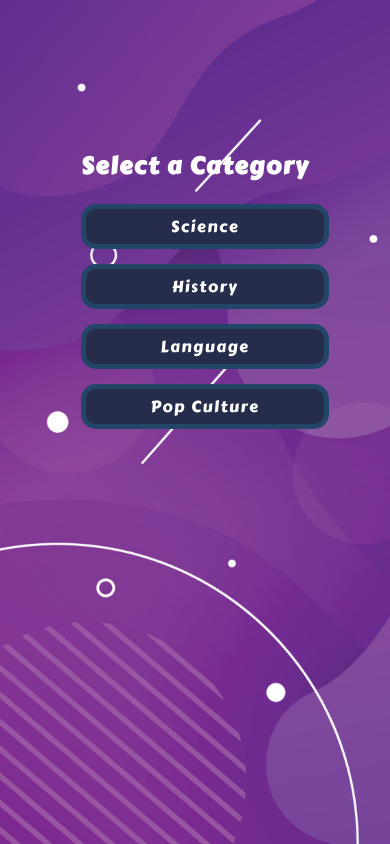
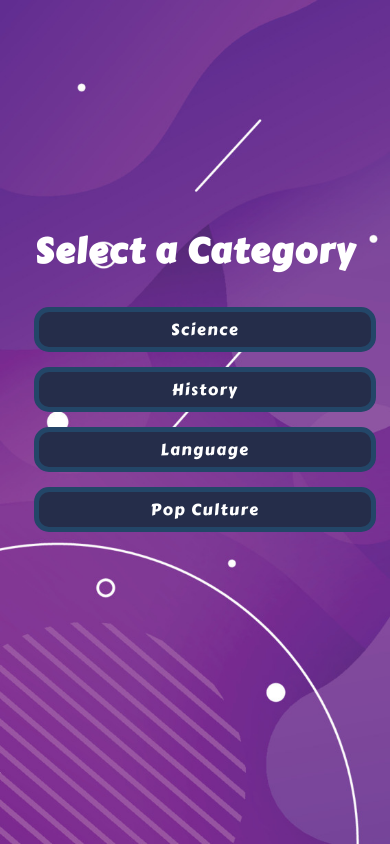
Before and after one commit to BrookeStricklandMTEC/react-psych, a React (Create React App) app in the folder react-psych/: page /category in a window 390 px wide. Built offline with nearby package versions, Linux system fonts and the light colour scheme.

Commit message:
category select being built

```diff
--- a/react-psych/src/App.css
+++ b/react-psych/src/App.css
@@ -16,7 +16,6 @@ body {
   min-height: 100vh;
 
 }
-
 
 /* Start game screen */
 .start-title{
@@ -38,11 +37,13 @@ body {
 .category-header{
   display: flex;
   justify-content: center;
+  font-size: 35px;
 }
 .category-div{
   margin-bottom: 150px;
 }
 .category-content{
+  font-size: 25px;
   margin-top: 50px;
 }
 /*  */
@@ -146,6 +147,8 @@ body {
     align-items: center;
     min-height: 80vh;
   }
+
+  /*  Start Game Screen */
   .title{
     display: flex;
     justify-content: center;
@@ -168,6 +171,20 @@ body {
     padding: 15px;
     margin-top: 130px;
   }
+/*  */
+
+/* Category screen */
+.category-header{
+  display: flex;
+  justify-content: center;
+}
+.category-div{
+  margin-bottom: 120px;
+}
+.category-content{
+  margin-top: 200px;
+}
+/*  */
   .app {
     background-color: #8a00c2;
     width: 350px;
--- a/react-psych/src/App.js
+++ b/react-psych/src/App.js
@@ -729,24 +729,14 @@ export default function App() {
         <Routes>
           <Route path='/' element={<div className='start-game-div'> <Start> </Start></div>}> </Route>
           <Route path='/category' element={<div className='category-div'> <CategorySelect> </CategorySelect> </div>}> </Route>
-          <Route path='/Sciencequestions' element={<button id='science-select' className='button'> Science </button>}> </Route>
-          {/* <Route path='/Historyquestions' element={<button id='history-select' className='button'> History </button>}> </Route>
-          <Route path='/Languagequestions' element={<button id='language-select' className='button'> Language </button>}> </Route>
-          <Route path='/Culturequestions' element={<button id='culture-select' className='button'> Pop Culture </button>}> </Route>
-          <Route path='/Quit' element={<button id='quit' className='button'> Quit </button>}> </Route>
-          <Route path='/Restart' element={<button id='restart' className='button'> Restart </button>}> </Route> */}
+          <Route path='/App/Sciencequestions' element={<Questions showScore = {showScore} score = {score} currentQuestion = {currentQuestion} Restart = {Restart} Quit = {Quit} questions = {questions} handleAnswerOptionClick = {handleAnswerOptionClick}></Questions>}> </Route>
+          {/* <Route path='App/Historyquestions' element={<button id='history-select' className='button'> History </button>}> </Route>
+          <Route path='App/Languagequestions' element={<button id='language-select' className='button'> Language </button>}> </Route>
+          <Route path='App/Culturequestions' element={<button id='culture-select' className='button'> Pop Culture </button>}> </Route>
+          <Route path='App/Quit' element={<button id='quit' className='button'> Quit </button>}> </Route>
+          <Route path='App/Restart' element={<button id='restart' className='button'> Restart </button>}> </Route> */}
         </Routes>
       </Router>
-
-      <Questions
-      showScore = {showScore}
-      score = {score}
-      currentQuestion = {currentQuestion}
-      Restart = {Restart}
-      Quit = {Quit}
-      questions = {questions}
-      handleAnswerOptionClick = {handleAnswerOptionClick}
-      ></Questions>
     </>
   );
 
--- a/react-psych/src/Category.js
+++ b/react-psych/src/Category.js
@@ -11,9 +11,9 @@ export default function CategorySelect (){
     <div className='category-content'>
      <h2 className='category-header'> Select a Category </h2>
      <Link id="science-button" className="button" to={'/App/Sciencequestions'}> Science </Link>
-     <Link id="science-button" className="button" to={'/App/Historyquestions'}> History </Link>
-     <Link id="science-button" className="button" to={'/App/Languagequestions'}> Language </Link>
-     <Link id="science-button" className="button" to={'/App/Culturequestions'}> Pop Culture </Link>
+     <Link id="history-button" className="button" to={'/App/Historyquestions'}> History </Link>
+     <Link id="language-button" className="button" to={'/App/Languagequestions'}> Language </Link>
+     <Link id="culture-button" className="button" to={'/App/Culturequestions'}> Pop Culture </Link>
     </div>
     </>
 }
--- a/react-psych/src/Questions.js
+++ b/react-psych/src/Questions.js
@@ -7,6 +7,7 @@ export default function Questions ({showScore, score, currentQuestion,Restart,Qu
     {showScore ? (
 
       // return <div className='title'> <h1>🧠PSYCH!🧠</h1> </div>
+
 
         <div className='score-section'>
             You scored {score} out of {questions.length}
```
